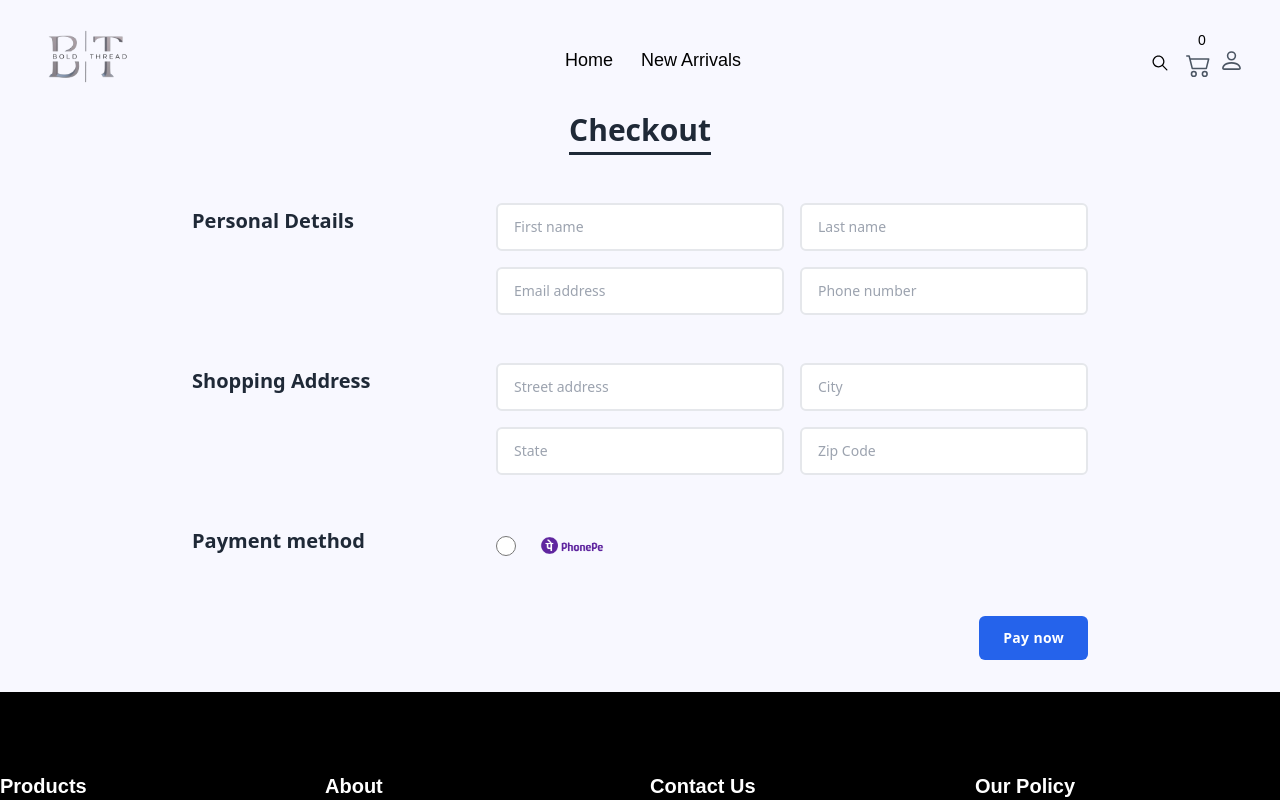
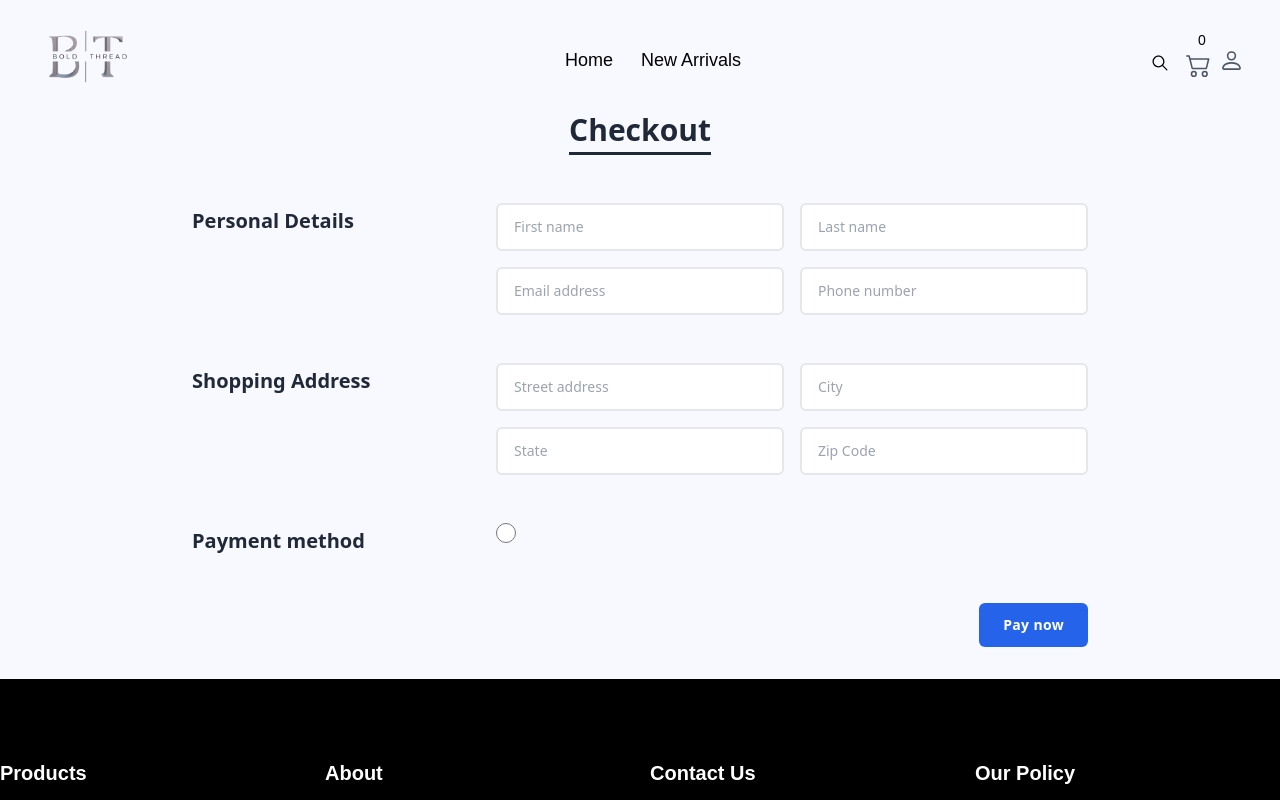
Before and after one commit to Aayush919/bold-thread-frontend-main, a React (Vite) app: page /checkout/1/1 in a window 1280 px wide. Shown: the top 800 px of the page. Built offline with nearby package versions, Linux system fonts and the light colour scheme.

Commit message:
remove png

```diff
--- a/src/pages/Checkout/index.jsx
+++ b/src/pages/Checkout/index.jsx
@@ -1,5 +1,5 @@
 
-import phonPay from '../../assets/payment/Phonepe.png'
+// import phonPay from '../../assets/payment/Phonepe.png'
 function Checkout() {
   return (
     <div className="font-sans p-4">
@@ -89,7 +89,7 @@ function Checkout() {
                 <div className="flex items-center">
                   <input type="radio" className="w-5 h-5 cursor-pointer" id="paypal" />
                   <label htmlFor="paypal" className="ml-4 flex gap-2 cursor-pointer">
-                    <img src={phonPay} className="w-20" alt="paypalCard" />
+                    {/* <img src={phonPay} className="w-20" alt="paypalCard" /> */}
                   </label>
                 </div>
               </div>
```
Also changed, not shown: 1 other file (tests, documents, lock files or other folders).
